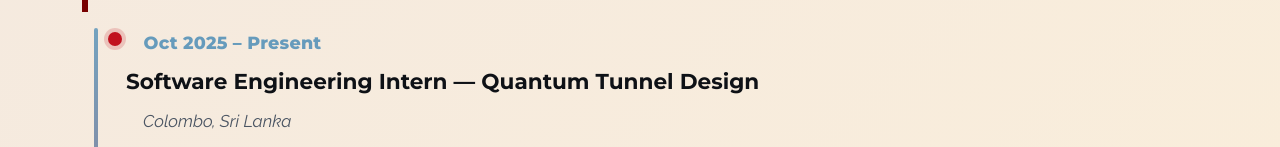
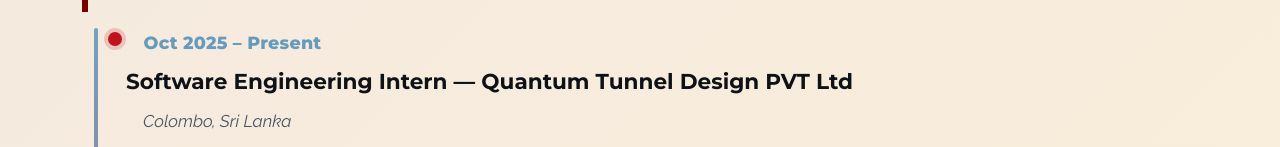
Before and after one commit to Afra1507/portfolio, a React (Vite) app: page / in a window 1280 px wide. Shown: the part 2468-2615 px from the top of the page. Built offline with nearby package versions, Linux system fonts and the light colour scheme; some icons are missing.

Commit message:
minor change

```diff
--- a/src/data/timeline.js
+++ b/src/data/timeline.js
@@ -2,7 +2,7 @@
   {
     "id": "t-intern-2025",
     "year": "Oct 2025 – Present",
-    "title": "Software Engineering Intern — Quantum Tunnel Design",
+    "title": "Software Engineering Intern — Quantum Tunnel Design PVT Ltd",
     "location": "Colombo, Sri Lanka",
     "description": "Currently working part-time as a Software Engineering Intern. Focused on frontend development and integration tasks. Contributing to the design and development of user interfaces using React, HTML, and CSS. Implementing features such as EmailJS integration for automated email functionality, while collaborating with the team to deploy and manage project files via FileZilla. Just started getting familiar with the codebase, tools, and workflow, and beginning to work on frontend tasks using React and learning how the team builds and maintains UI components.",
     "skills": ["React","JavaScript","HTML & CSS","EmailJS","FileZilla","Git","Frontend Development"]
--- a/src/sections/About.jsx
+++ b/src/sections/About.jsx
@@ -19,7 +19,7 @@
                 University of Sri Jayewardenepura (2023 – Present)
               </li>
               <li>
-                <strong>Internship:</strong> Quantum Tunnel Design — Part time Software Engineering Intern
+                <strong>Internship:</strong> Quantum Tunnel Design PVT Ltd — Part time Software Engineering Intern
                 (Oct 2025 – Present)
               </li>
             </ul>
```
